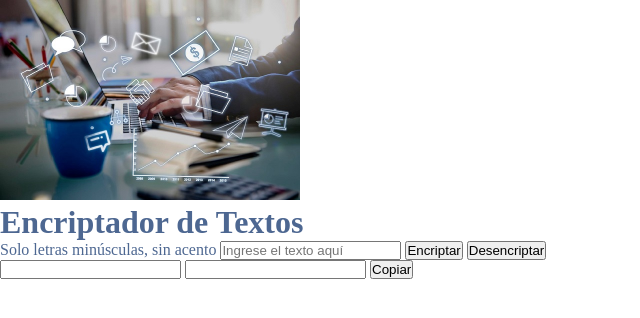
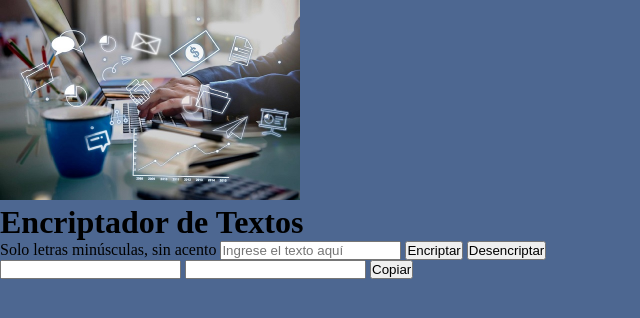
Before and after one commit to NestorFabricioCampos/Challenge-EncriptadorTexto, a plain HTML site: page index.html in a window 1280 px wide. Shown: the whole page, without its empty margins (0-640 px from the left). Drawn offline with Linux system fonts and the light colour scheme.

Commit message:
agregar cambios

```diff
--- a/style.css
+++ b/style.css
@@ -1,14 +1,14 @@
 @import url('https://fonts.googleapis.com/css2?family=Krona+One&family=Montserrat:wght@400;600&display=swap');
 
 * {
-    padding: 0;
-    margin:0;
+  padding: 0;
+  margin:0;
 }
 
 body{
     box-sizing: border-box;
-    background-color: var(--color-primaria);
-    color: #4d6791;
+    background-color: #4d6791;
+    color: black;
 }
 
 .header{
```
